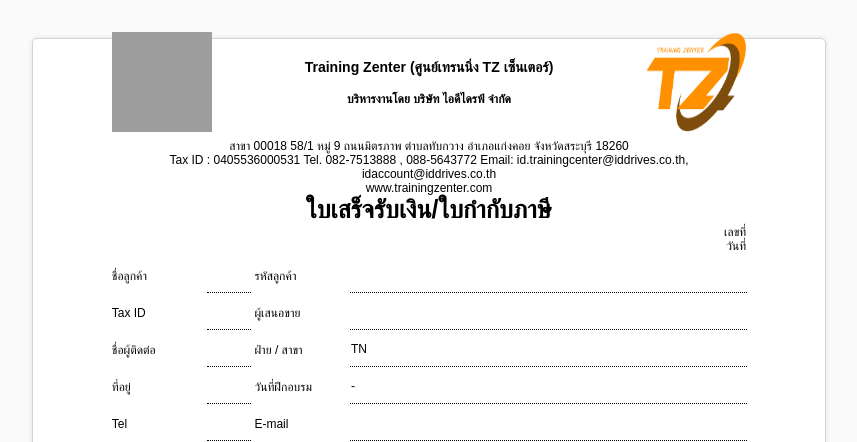
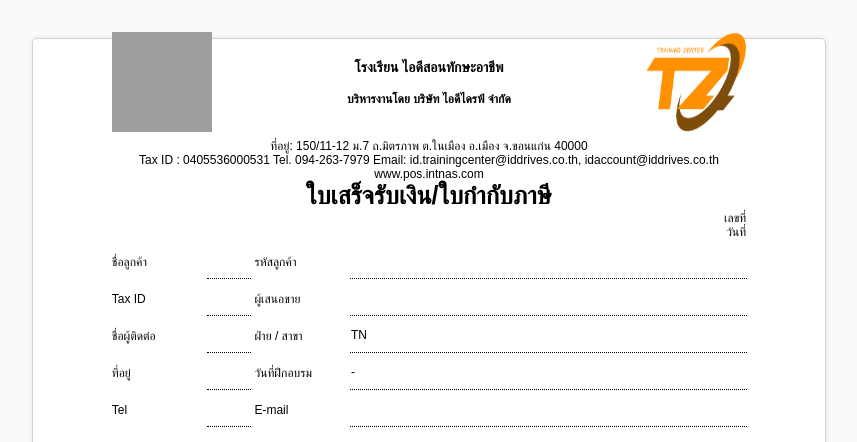
Before and after one commit to iddevmaster/pos_tz, a Django app: template app/templates/print/register_print_bill.html in a window 1280 px wide. Shown: the top 442 px of the page, without its empty margins (211-1068 px from the left). Run offline with Django 3.2, Linux system fonts and the light colour scheme; the template is opened without the code that fills it, so the values that code supplies are empty; parts of the project's set-up code (start-up, migrations or seed data) failed here and were passed over; grey boxes are pictures that could not be loaded.

Commit message:
update
update

```diff
--- a/app/templates/print/register_print_bill.html
+++ b/app/templates/print/register_print_bill.html
@@ -92,7 +92,7 @@
               />
             </td>
             <td style="vertical-align: middle" align="center">
-              <h3>Training Zenter (ศูนย์เทรนนิ่ง TZ เซ็นเตอร์) </h3>
+              <h3>โรงเรียน ไอดีสอนทักษะอาชีพ </h3>
               <h4>บริหารงานโดย บริษัท ไอดีไดรฟ์ จำกัด</h4>
             </td>
 
@@ -108,14 +108,15 @@
             <td colspan="3">
               <div align="center">
                 <div>
-                  สาขา 00018 58/1 หมู่ 9 ถนนมิตรภาพ ตำบลทับกวาง อำเภอแก่งคอย
-                  จังหวัดสระบุรี 18260
+
+                  ที่อยู่: 150/11-12 ม.7 ถ.มิตรภาพ ต.ในเมือง อ.เมือง จ.ขอนแก่น 40000
                 </div>
                 <div>
-                  Tax ID : 0405536000531 Tel. 082-7513888 , 088-5643772 Email:
+
+                  Tax ID : 0405536000531 Tel. 094-263-7979  Email:
                   id.trainingcenter@iddrives.co.th, idaccount@iddrives.co.th
                   <br />
-                  www.trainingzenter.com
+                  www.pos.intnas.com
                 </div>
                 <span style="font-size: 25px; font-weight: bold">
                   ใบเสร็จรับเงิน/ใบกำกับภาษี
```
Also changed, not shown: app/templates/print/register_print_sale_quotation.html (+5 -5 lines).
